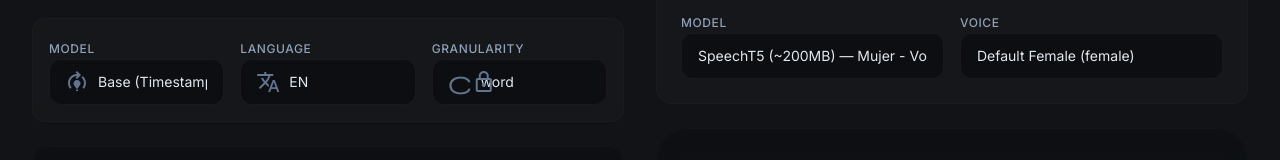
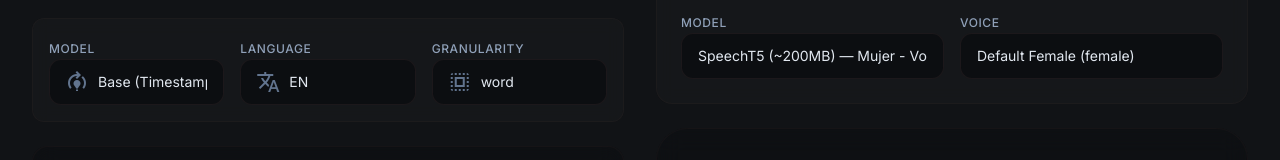
Before and after one commit to Larasoft123/speech-text, a Next.js app: page /client-transcribe in a window 1280 px wide. Shown: the part 208-368 px from the top of the page. Built offline with nearby package versions, Linux system fonts and the light colour scheme.

Commit message:
fix: :lipstick: update the select icon

```diff
--- a/src/client/components/TranscriptionColumn.tsx
+++ b/src/client/components/TranscriptionColumn.tsx
@@ -166,7 +166,7 @@ export function TranscriptionColumn({
             />
             <IconSelect
               label="Granularity"
-              icon="clock"
+              icon="select_all"
               items={availableGranularities.map(gran => ({ value: gran, label: gran }))}
               value={timestampGranularity}
               onChange={onGranularityChange}
```
